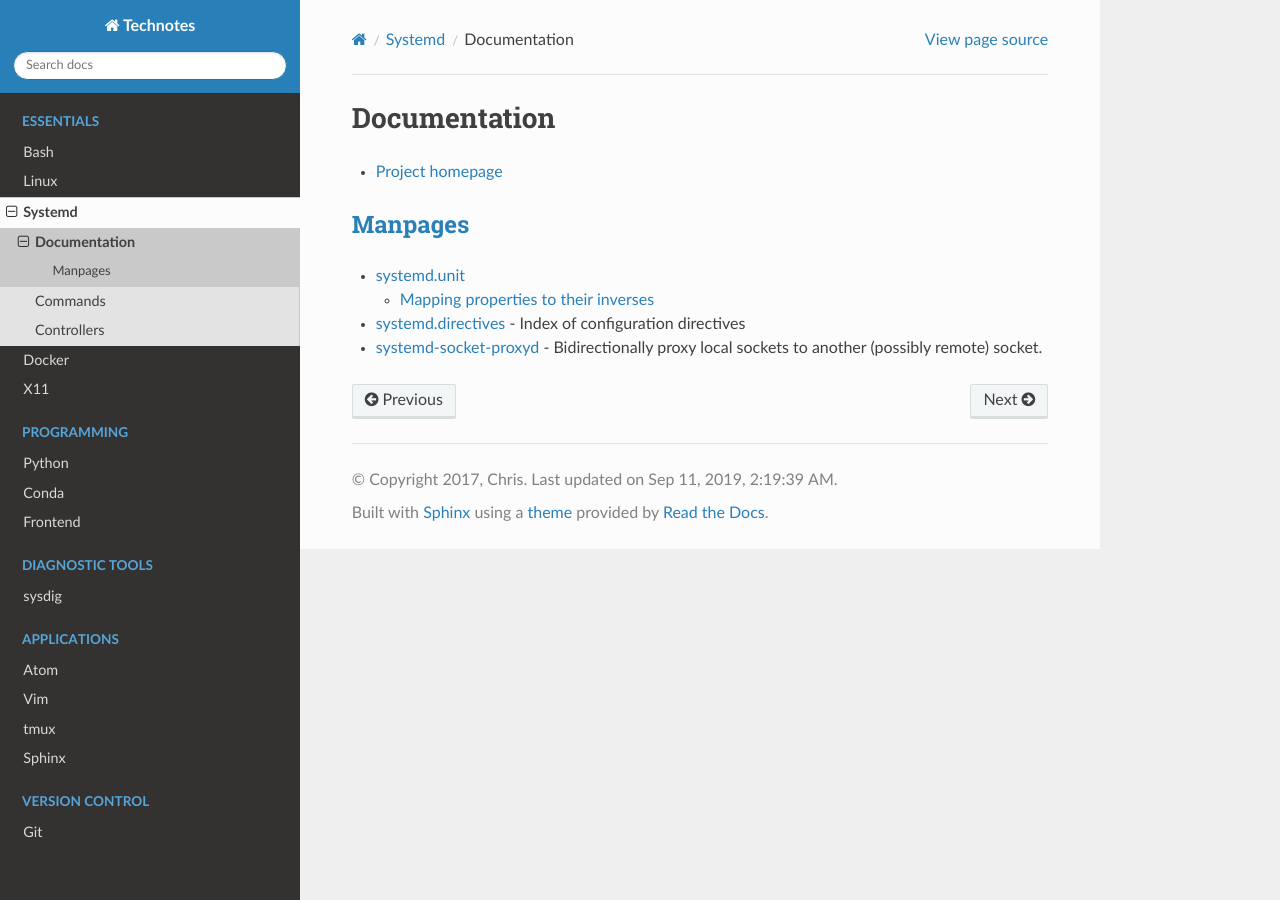
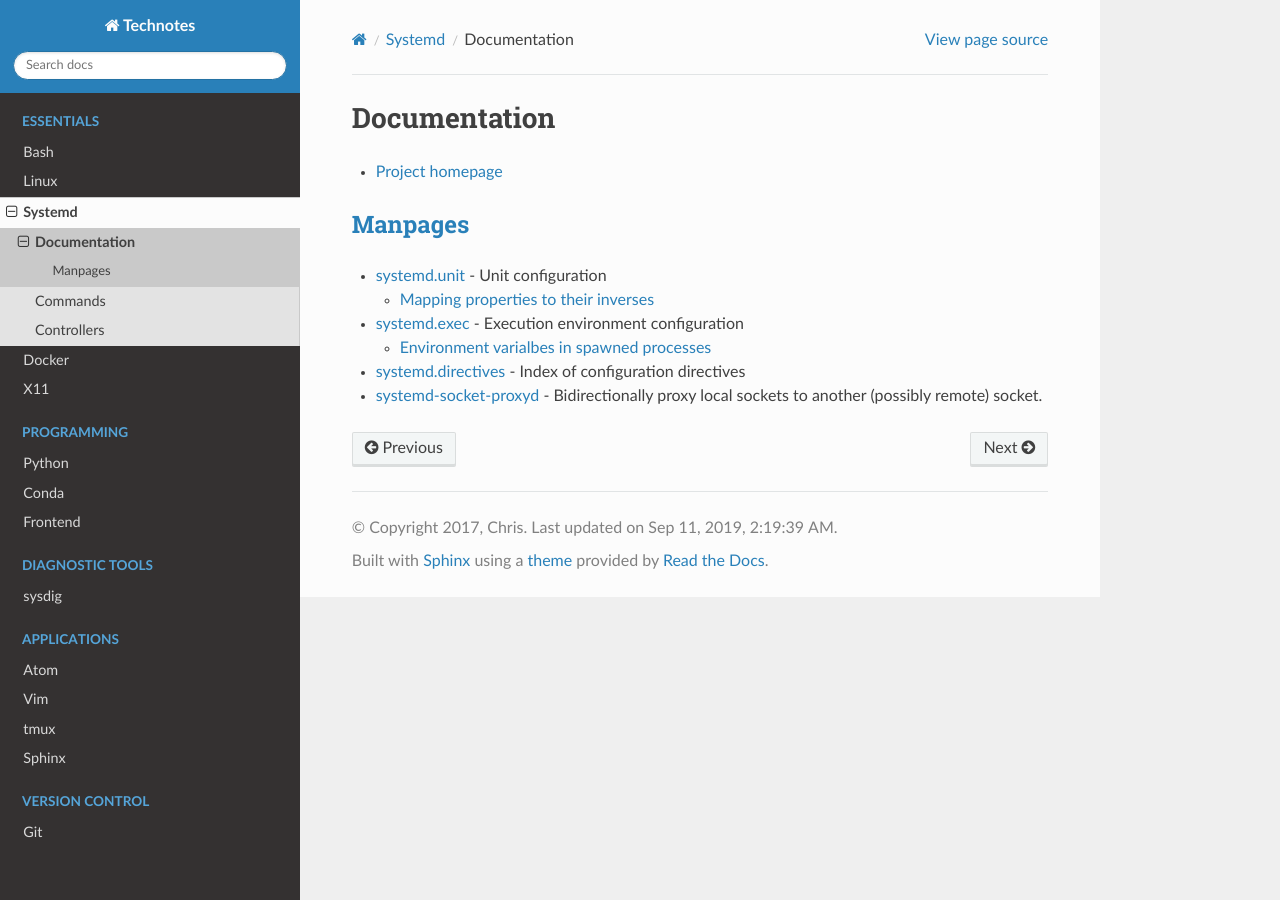
Before and after one commit to heterotopian/technotes, a Sphinx documentation site: the page built from source/systemd/doc.rst, in a window 1280 px wide. Built offline with Sphinx 7.4.7 and the Read the Docs theme 2.0.0, drawn with Linux system fonts in a browser that asks for light colours.

Commit message:
Add systemd.exec

```diff
--- a/source/systemd/doc.rst
+++ b/source/systemd/doc.rst
@@ -10,9 +10,15 @@ Documentation
 `Manpages <http://0pointer.de/public/systemd-man/>`_
 ====================================================
 
-- `systemd.unit <https://www.freedesktop.org/software/systemd/man/systemd.unit.html>`_
+- `systemd.unit <https://www.freedesktop.org/software/systemd/man/systemd.unit.html>`_ -
+  Unit configuration
 
   - `Mapping properties to their inverses <https://www.freedesktop.org/software/systemd/man/systemd.unit.html#Mapping%20of%20unit%20properties%20to%20their%20inverses>`_
+
+- `systemd.exec <http://0pointer.de/public/systemd-man/systemd.exec.html>`_ -
+  Execution environment configuration
+
+  - `Environment varialbes in spawned processes <http://0pointer.de/public/systemd-man/systemd.exec.html#Environment%20variables%20in%20spawned%20processes>`_
 
 - `systemd.directives <http://0pointer.de/public/systemd-man/systemd.directives.html>`_ -
   Index of configuration directives
```
